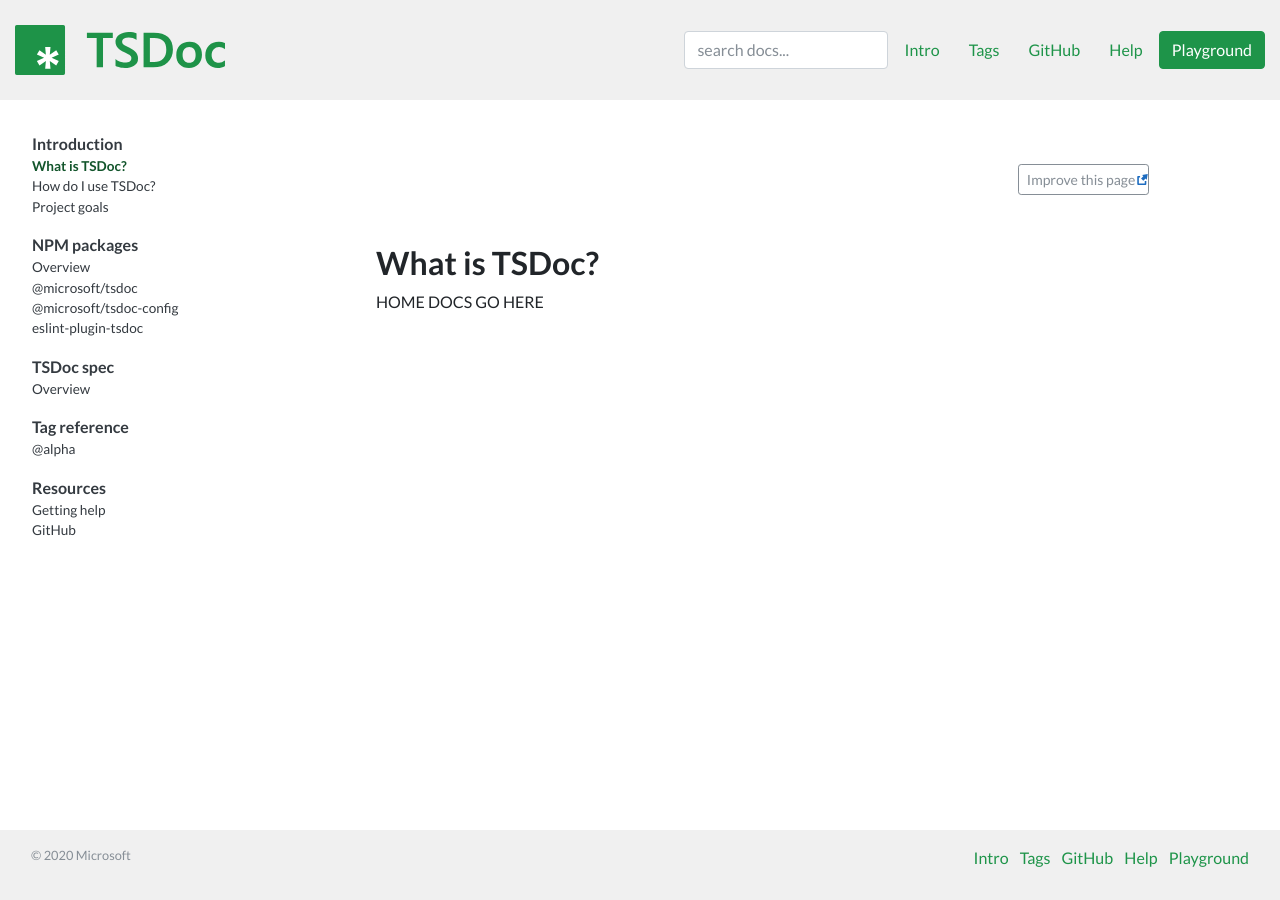
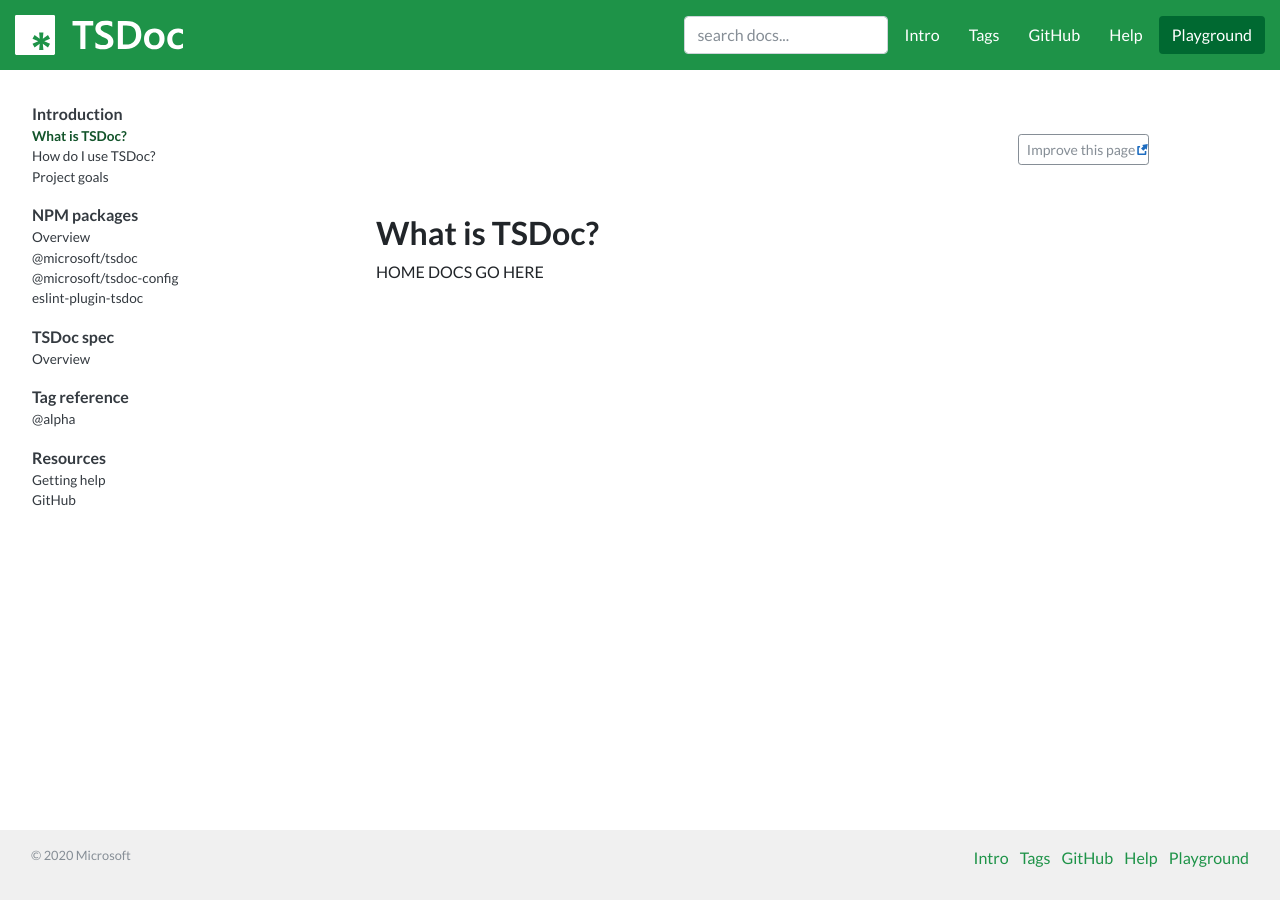
Before and after one commit to microsoft/tsdoc.org-website, a Jekyll site: the page built from permalinks/home.html, in a window 1280 px wide. Built offline with Jekyll 4.4.1, drawn with Linux system fonts in a browser that asks for light colours; nearby versions of some CDN libraries; comment, search, counter and statistics services are not loaded.

Commit message:
Tune up CSS theme

```diff
--- a/_includes/base/top_nav.html
+++ b/_includes/base/top_nav.html
@@ -1,9 +1,9 @@
 <!-- Navigation -->
-<nav class="navbar sticky-top navbar-light bg-light flex-md-nowrap docsite-header">
+<nav class="navbar sticky-top navbar-light flex-md-nowrap docsite-header">
   <div class="container-fluid">
     <a class="navbar-brand" href="{{ site.baseurl }}/">
-      <img src={{ "/images/tsdoc.svg" | absolute_url }}
-            style="height: 50px" alt="TSDoc" title="TSDoc" />
+      <img src={{ "/images/tsdoc-white.svg" | absolute_url }}
+            style="height: 40px" alt="TSDoc" title="TSDoc" />
     </a>
     <div>
 
@@ -25,7 +25,7 @@
       <!-- SEARCH BOX - END -->
 
       {% for link in site.data.navigation.top_nav %}
-        <a class="btn {% if link.primary %} btn-primary {% endif %}" href="{{ link.url | absolute_url }}">
+        <a class="btn navbar-btn {% if link.primary %} navbar-btn-main {% endif %}" href="{{ link.url | absolute_url }}">
           {{ link.title }}
         </a>
       {% endfor %}
--- a/_sass/_docsite.scss
+++ b/_sass/_docsite.scss
@@ -1,7 +1,7 @@
 // The "docsite" layout with a sticky header and scripted sidebar
 
 :root {
-  --docsite-header-size: 100px;
+  --docsite-header-size: 70px;
   --docsite-footer-size: 70px;
 }
 
--- a/_sass/_mixins.scss
+++ b/_sass/_mixins.scss
@@ -11,3 +11,17 @@
 @mixin body-font {
   font-family: 'Lato', 'Helvetica Neue', Helvetica, Arial, sans-serif;
 }
+
+.navbar {
+  background-color: $primary;
+}
+
+.navbar-btn {
+  color: $white !important;
+  background-color: none !important;
+}
+
+.navbar-btn-main {
+  color: $white !important;
+  background-color: $primary-dark !important;
+}
--- a/_sass/_variables.scss
+++ b/_sass/_variables.scss
@@ -25,7 +25,8 @@
 $teal: #20c997 !default;
 $cyan: #17a2b8 !default;
 
-$primary: #1e9449 !default;
+$primary: #1e9348 !default;
+$primary-dark: #006931 !default;
 
 $secondary: $gray-600 !default;
 $success: $green !default;
--- a/permalinks/404.html
+++ b/permalinks/404.html
@@ -8,7 +8,7 @@
 
 <div style="text-align: center; margin-top: 50px; width: 400px;">
 
-<img src="{{ site.baseurl }}/images/ae-404.svg" alt="404 - Page not found"
+<img src="{{ site.baseurl }}/images/tsdoc-404.svg" alt="404 - Page not found"
   title="404 - Page not found" style="width: 400px;"/>
 
 <p>&nbsp;</p>
```
